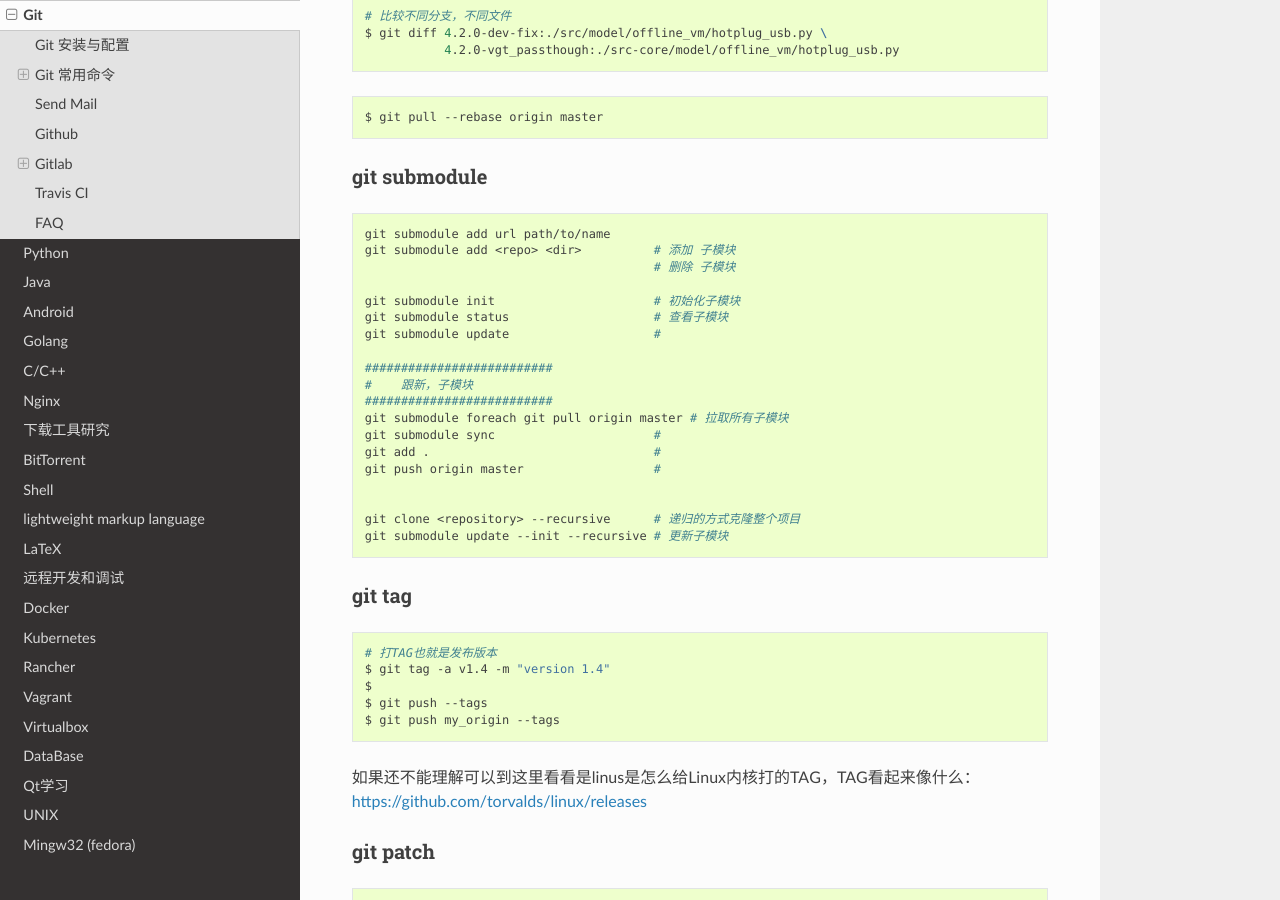
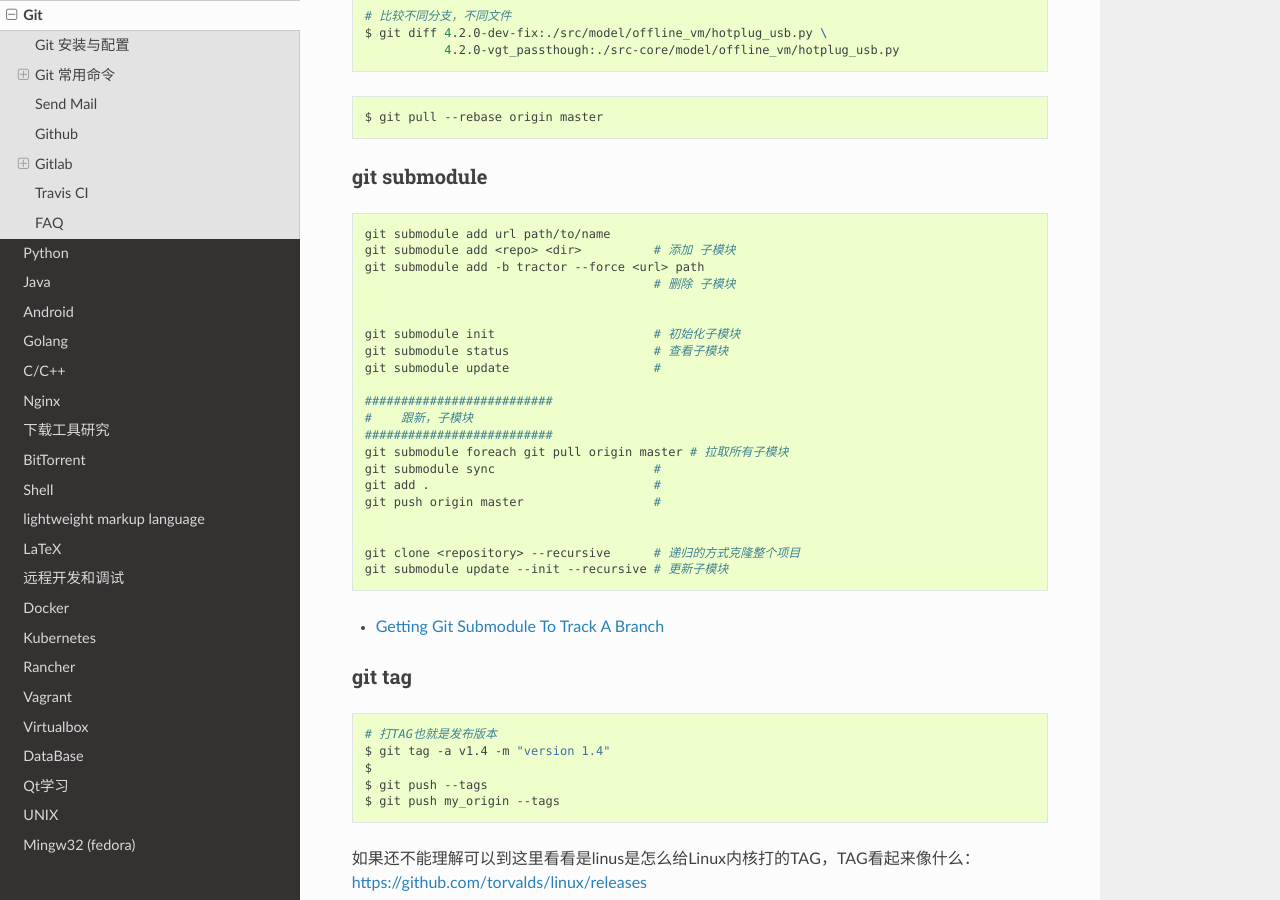
Before and after one commit to my-rds-store/my_space, a Sphinx documentation site: the page built from source/git/index.rst, in a window 1280 px wide and 900 px high, scrolled down 2438 px. Built offline with Sphinx 7.4.7 and the Read the Docs theme 2.0.0, drawn with Linux system fonts in a browser that asks for light colours.

Commit message:
Update index.rst

```diff
--- a/source/git/index.rst
+++ b/source/git/index.rst
@@ -136,7 +136,9 @@ git submodule
 
     git submodule add url path/to/name
     git submodule add <repo> <dir>          # 添加 子模块
+    git submodule add -b tractor --force <url> path
                                             # 删除 子模块
+
 
     git submodule init                      # 初始化子模块
     git submodule status                    # 查看子模块
@@ -154,7 +156,7 @@ git submodule
     git clone <repository> --recursive      # 递归的方式克隆整个项目
     git submodule update --init --recursive # 更新子模块
 
-
+* `Getting Git Submodule To Track A Branch <https://www.activestate.com/blog/getting-git-submodule-track-branch/>`_
 
 git tag
 ============
```
